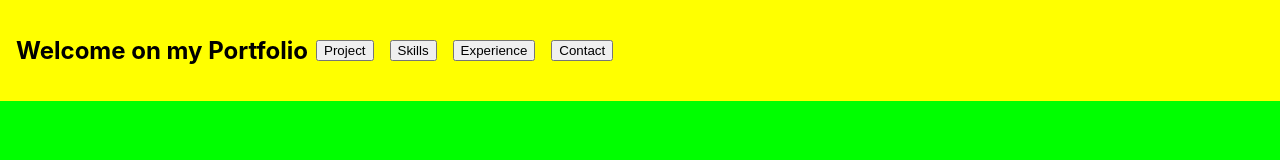
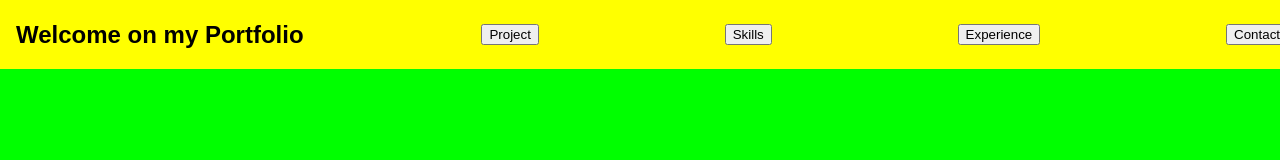
Before and after one commit to naman-0804/Portfolio-Naman, a React (Create React App) app: page / in a window 1280 px wide. Shown: the top 160 px of the page. Built offline with nearby package versions, Linux system fonts and the light colour scheme.

Commit message:
Added some responsivness

```diff
--- a/src/App.css
+++ b/src/App.css
@@ -4,6 +4,7 @@ html, body {
   width: 100%;
   height: 100%;
   overflow-x: hidden;
+  font-family: Arial, sans-serif;
 }
 
 .navbar {
@@ -13,23 +14,29 @@ html, body {
   justify-content: space-between;
   align-items: center;
   padding: 1rem;
+  flex-wrap: wrap;
 }
 
 .section {
   display: flex;
   align-items: center;
+  flex-wrap: wrap;
+  width: 100%;
+  justify-content: center;
 }
 
 .section h2 {
-  margin-right: auto;
+  margin: 0 0 1rem 0;
+  flex: 1 1 100%;
+  text-align: center;
 }
 
 .button-56 {
-  margin: 0 0.5rem;
+  margin: 0.5rem;
+  flex: 1 1 auto;
 }
 
 .container {
-
   height: 100vh;
   padding: 2rem;
   display: flex;
@@ -59,13 +66,17 @@ html, body {
 }
 
 .project .vitalized, .project .asl, .project .medhub, .project .okra {
-  flex: 1;
-  margin: 1rem;
+  flex: 1 0 100%;
+  margin: 1rem 0;
   text-align: center;
 }
 
+.project img {
+  max-width: 100%;
+  height: auto;
+}
+
 .exed {
-
   padding: 5vh 0;
   text-align: center;
 }
@@ -113,3 +124,48 @@ html, body {
   padding: 0.5rem;
   margin: 0.5rem 0;
 }
+
+/* Media queries for responsiveness */
+@media (min-width: 768px) {
+  .navbar {
+    flex-wrap: nowrap;
+  }
+
+  .section {
+    flex-direction: row;
+    justify-content: space-between;
+  }
+
+  .section h2 {
+    flex: 0 1 auto;
+    margin: 0;
+  }
+
+  .button-56 {
+    flex: 0 1 auto;
+  }
+
+  .project div, .Skills {
+    justify-content: space-between;
+  }
+
+  .Skills div {
+    flex: 1 0 30%;
+    margin: 1rem;
+  }
+
+  .project .vitalized, .project .asl, .project .medhub, .project .okra {
+    flex: 1 0 45%;
+    margin: 1rem;
+  }
+
+  .exed .exp, .exed .edu, .ach, .contact, .reach {
+    width: 60%;
+  }
+}
+
+@media (min-width: 1024px) {
+  .exed .exp, .exed .edu, .ach, .contact, .reach {
+    width: 50%;
+  }
+}
```
